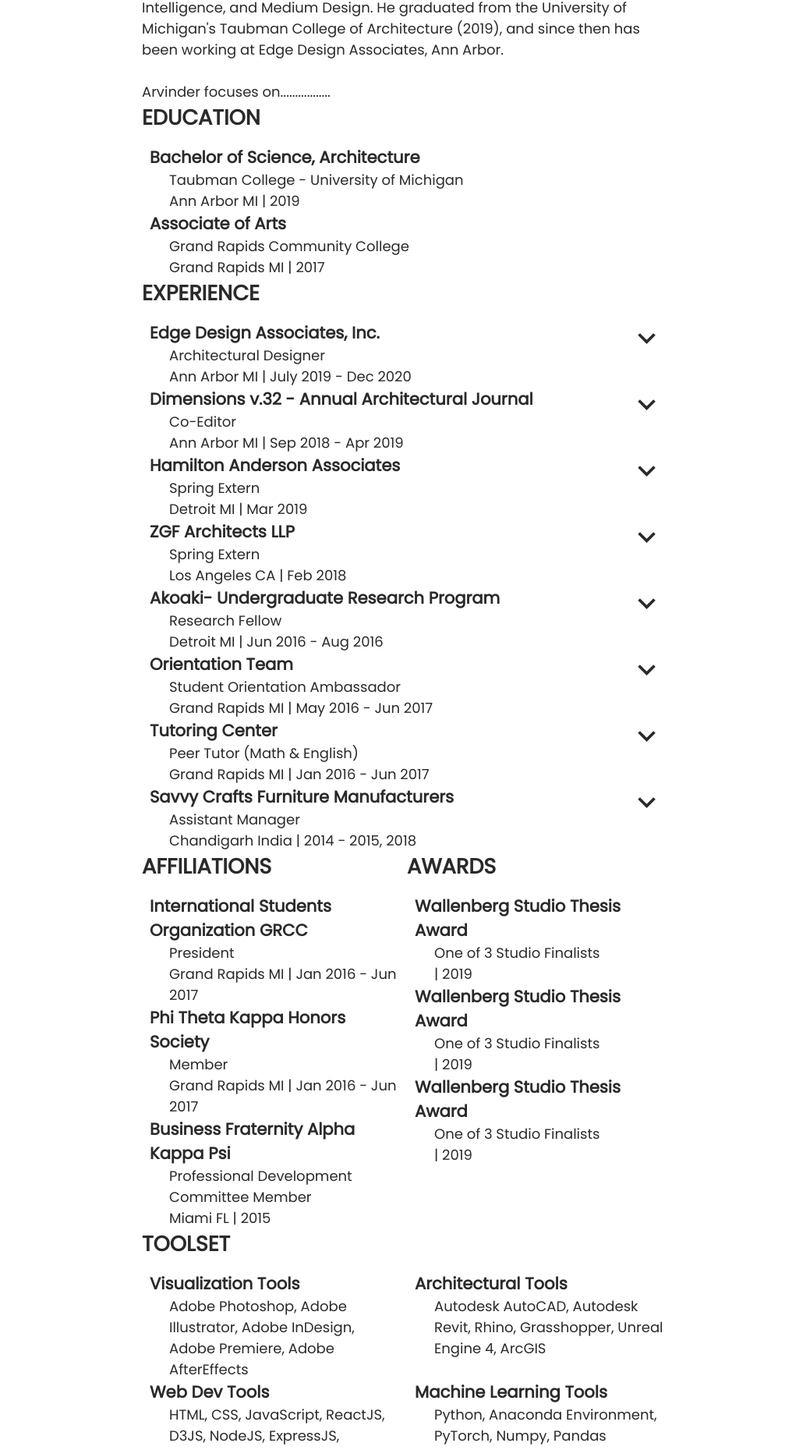
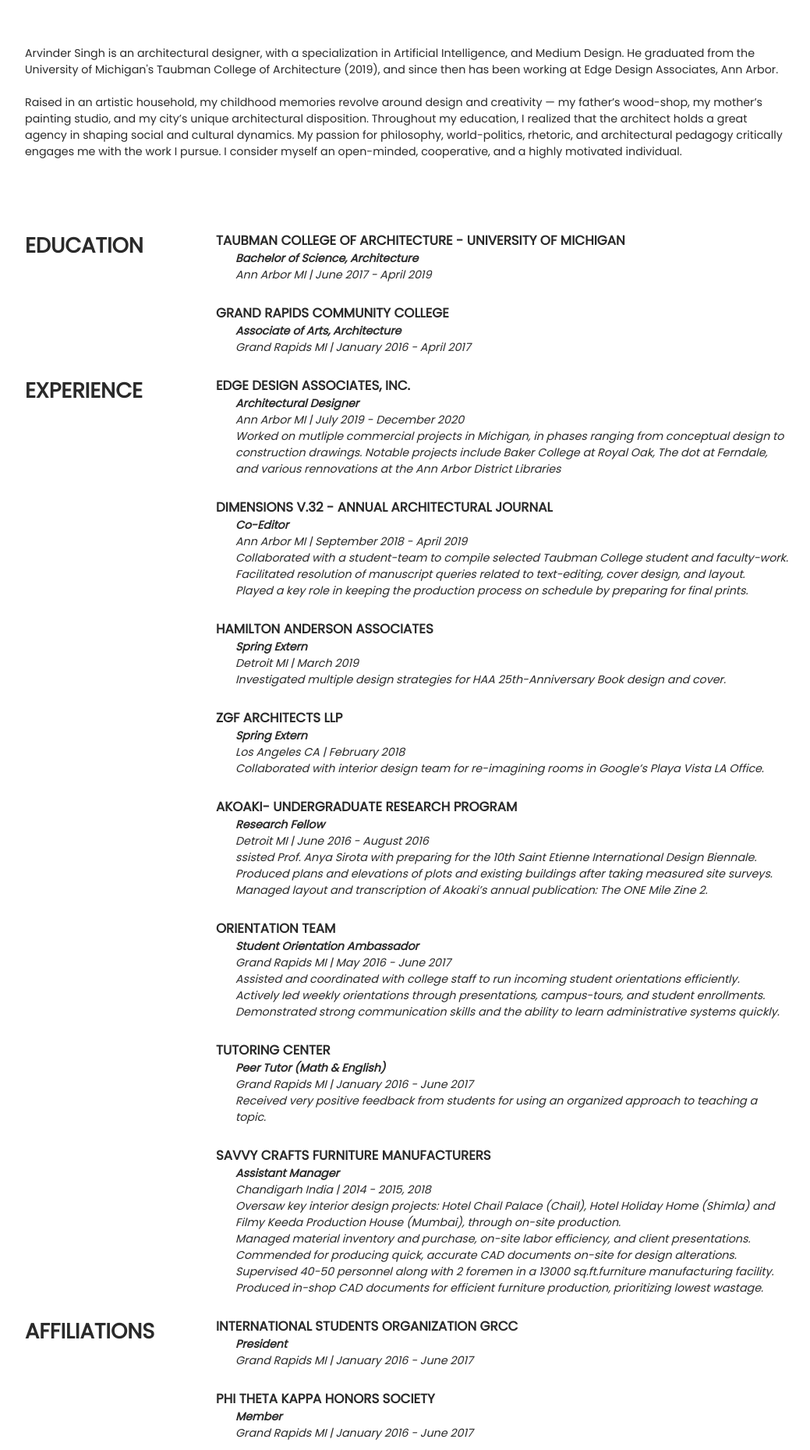
Before and after one commit to sardarchitect/portfolio, a React (Create React App) app: page /cv in a window 1280 px wide. Shown: the part 215-2074 px from the top of the page at 78% size, without its empty margins (118-1157 px from the left). Built offline with nearby package versions, Linux system fonts and the light colour scheme; a web font is replaced by a local one.

Commit message:
added blog

```diff
--- a/src/App.js
+++ b/src/App.js
@@ -9,6 +9,7 @@
 import { Blog } from "./components/pages/Blog";
 // STYLE IMPORTS
 import "./_app.scss";
+import { BlogPage } from "./components/pages/BlogPage";
 
 function App() {
   return (
@@ -16,6 +17,7 @@
       <Switch>
         <Route exact path="/" children={[<About />, <Work/>]} />
         <Route exact path="/projects/:id" children={<WorkPage />} />
+        <Route exact path="/blog/:id" children={<BlogPage />} />
         <Route exact path="/cv" children={<Resume />} />
         <Route exact path="/blog" children={<Blog />} />
       </Switch>
--- a/src/components/pages/Blog.js
+++ b/src/components/pages/Blog.js
@@ -5,6 +5,7 @@
 // IMPORT DATASET
 import { blogList } from "../../data/BlogList";
 import { logDOM } from "@testing-library/react";
+import { Link } from "react-router-dom";
 
 export const Blog = () => {
   return (
@@ -12,7 +13,9 @@
       <h1>BLOG</h1>
       <div className="blog__grid">
         {blogList.map((post) => {
+        let url = "blog/" + post.blogId;
           return (
+            <Link to={"/"+url}>
               <div key={post.blogId} className="blog__card">
                 <div className="blog__card__text">
                   <h2>{post.title}</h2>
@@ -28,6 +31,7 @@
                   }}
                 />
               </div>
+            </Link>
           );
         })}
       </div>
--- a/src/components/pages/Resume.js
+++ b/src/components/pages/Resume.js
@@ -2,38 +2,56 @@
 import "./_resume.scss";
 
 import { ResumeItem } from "./ResumeItem";
-import { educationList, experienceList, affiliationsList, awardsList, skillsList } from "../../data/ResumeList"
+import {
+  educationList,
+  experienceList,
+  affiliationsList,
+  awardsSkillsList,
+} from "../../data/ResumeList";
 
 export const Resume = () => {
   return (
     <div className="resume" id="cv">
       <h1>CV</h1>
-      <p>
-        Arvinder Singh is an architectural designer, with a specialization in Artificial Intelligence, and Medium Design.
-        He graduated from the University of Michigan's Taubman College of Architecture (2019), and since then has been working
-        at Edge Design Associates, Ann Arbor.
-        <br/><br/>
-        Arvinder focuses on.................
-      </p>
+      <div className="resume__description">
+        Arvinder Singh is an architectural designer, with a specialization in
+        Artificial Intelligence, and Medium Design. He graduated from the
+        University of Michigan's Taubman College of Architecture (2019), and
+        since then has been working at Edge Design Associates, Ann Arbor.
+        <br />
+        <br />
+        Raised in an artistic household, my childhood memories revolve around
+        design and creativity — my father’s wood-shop, my mother’s painting
+        studio, and my city’s unique architectural disposition. Throughout my
+        education, I realized that the architect holds a great agency in shaping
+        social and cultural dynamics. My passion for philosophy, world-politics,
+        rhetoric, and architectural pedagogy critically engages me with the work
+        I pursue. I consider myself an open-minded, cooperative, and a highly
+        motivated individual.
+      </div>
 
       <div className="resume__section">
         <h2> EDUCATION </h2>
 
+        <div className="resume__section__list">
         {educationList.map((item) => {
           return (
             <ResumeItem
               title={item.title}
-              role={item.role}
               location={item.location}
               date={item.date}
+              role={item.role}
+
             />
           );
         })}
-
+        </div>
       </div>
 
       <div className="resume__section">
         <h2> EXPERIENCE </h2>
+
+        <div className="resume__section__list">
 
         {experienceList.map((item) => {
           return (
@@ -46,12 +64,13 @@
             />
           );
         })}
+        </div>
       </div>
 
-      <div className="resume__section__grid">
         <div className="resume__section">
+          <h2> AFFILIATIONS </h2>
+          <div className="resume__section__list">
 
-          <h2> AFFILIATIONS </h2>
           {affiliationsList.map((item) => {
             return (
               <ResumeItem
@@ -62,40 +81,25 @@
               />
             );
           })}
-        </div>
+          </div>
+          </div>
 
         <div className="resume__section">
-          <h2> AWARDS </h2>
-          {awardsList.map((item) => {
+          <h2> AWARDS & SKILLS </h2>
+          <div className="resume__section__list">
+
+          {awardsSkillsList.map((item) => {
             return (
               <ResumeItem
                 title={item.title}
                 role={item.role}
                 date={item.date}
+                description={item.description}
               />
             );
           })}
         </div>
-      </div>
-
-        <div className="resume__section">
-          <h2> TOOLSET </h2>
-          <div className="resume__section__grid">
-
-
-          {skillsList.map((item) => {
-            return (
-              <ResumeItem
-                title={item.title}
-                role={item.role}
-                location={item.location}
-                date={item.date}
-              />
-            );
-          })}
-
         </div>
       </div>
-    </div>
   );
 };
--- a/src/components/pages/ResumeItem.js
+++ b/src/components/pages/ResumeItem.js
@@ -1,38 +1,21 @@
 import React, { useState } from "react";
-import { MdExpandMore, MdExpandLess } from "react-icons/md";
 
 export const ResumeItem = ({ title, role, location, date, description }) => {
-  const [descriptionToggle, setDescriptionToggle] = useState(false);
-
   return (
-    <div
-      className="resume__item"
-      onClick={() => setDescriptionToggle(!descriptionToggle)}
-    >
+    <div className="resume__item">
       <div className="resume__item__header">
-        <h3>{title}</h3>
-        {description == null ? null : (
-          <div className="resume__item__description__toggle">
-            <a>{descriptionToggle ? <MdExpandLess /> : <MdExpandMore />}</a>
-          </div>
-        )}
+        <h3>{title.toUpperCase()}</h3>
       </div>
       <div className="resume__item__inner">
-        <p>{role}</p>
+        <p className="resume__role">{role}</p>
         <p>
-          {location} {date ? " | " + date : null}
+          {location ? location + " | " : null} {date ? date : null}
         </p>
-        <ul
-          className={
-            descriptionToggle
-              ? "resume__item__description resume__item__description__show"
-              : "resume__item__description resume__item__description__hidden"
-          }
-        >
+        <div className="resume__item__description">
           {description == null
             ? null
-            : description.map((item) => <li>{item}</li>)}
-        </ul>
+            : description.map((item) => <p>{item}</p>)}
+        </div>
       </div>
     </div>
   );
--- a/src/components/pages/_resume.scss
+++ b/src/components/pages/_resume.scss
@@ -1,7 +1,6 @@
 @use '../../utils/utils' as u;
 
 .resume {
-  padding: 0 20px;
   margin-top: 75px;
   h1 {
     text-align: center;
@@ -9,54 +8,47 @@
     font-size: u.$headingSize;
   }
   h2 {
-    text-align: left;
     font-size: u.$subheadingSize;
-    margin-bottom: 15px;
+    align-self: flex-start;
+  }
+  .resume__description{
+    margin: 10ch 0;
   }
   .resume__section {
-  }
-  .resume__section__grid {
     display: grid;
     grid-template-columns: 1fr;
+    text-align: center;
   }
   .resume__item {
-    padding: 0 10px;
+    margin: 0 0 25px 0;
     .resume__item__header{
       position: relative;
       .resume__item__description__toggle svg {
         position: absolute;
         top: 0;
         right: 0;
-        height: calc(30px + (50 - 30) * ((100vw - 300px) / (1600 - 300)));
-        width: calc(30px + (50 - 30) * ((100vw - 300px) / (1600 - 300)));
       }
     }
     .resume__item__inner {
-      margin: 0 0 0 25px;
+      font-style: italic;
+      margin-left: 25px;
+      .resume__role{
+        font-weight: 700;
+      }
     }
 
     .resume__item__description {
       transition: 0.2s max-height;
-      overflow: hidden;
-      padding: 0 25px;
-      li {
-        list-style: circle;
-      }
-    }
-    .resume__item__description__show {
-      max-height: 500px;
-    }
-    .resume__item__description__hidden {
-      max-height: 0;
     }
   }
 }
 
-@media only screen and (min-width: 1000px) {
+@media only screen and (min-width: 700px) {
   .resume {
-    padding: 0 150px;
-    .resume__section__grid {
-      grid-template-columns: 1fr 1fr;
+    .resume__section {
+      display: grid;
+      grid-template-columns: 1fr 3fr;
+      text-align: left;
     }
   }
 }
--- a/src/data/BlogList.js
+++ b/src/data/BlogList.js
@@ -6,8 +6,6 @@
     date: "Jan 05 '21",
     thumbnail: "https://4.img-dpreview.com/files/p/E~TS590x0~articles/3925134721/0266554465.jpeg",
     text: [
-      `Studio: Brittany Utting`,
-      `Site: Ann Arbor MI`,
      `American suburbanization has created an uneventful dystopia that lacks pedestrian anchorage, walk-ability, and social infrastructure. This car-dependent, eveloper-oriented sub-urbanization also creates spaces that economically disincentivizes lower-income housing, gives way to sprawl, and promotes longer commutes.`,
       `This project creates a disruption within the critiqued American suburbiaby introducing a society of “DIY Makers” similar to the type proposed by Adam Greenfield in Toward a New Political Economy of Matter. By providing tools for manufacturing within a spatial rule-set, this project predicts a new sub-urban typology for a community-based development.`,
       `This new form of urbanism stays cohesive and structured in form, yet becomes organic in behavior. The project speculates the introduction of markets, cafes, residential quarters, and employment opportunities, providing a re-densification of suburbia at a smaller scale.`,
@@ -20,8 +18,6 @@
     date: "Jan 05 '21",
     thumbnail: "https://4.img-dpreview.com/files/p/E~TS590x0~articles/3925134721/0266554465.jpeg",
     text: [
-      `Studio: Brittany Utting`,
-      `Site: Ann Arbor MI`,
       `American suburbanization has created an uneventful dystopia that lacks pedestrian anchorage, walk-ability, and social infrastructure. This car-dependent, eveloper-oriented sub-urbanization also creates spaces that economically disincentivizes lower-income housing, gives way to sprawl, and promotes longer commutes.`,
       `This project creates a disruption within the critiqued American suburbiaby introducing a society of “DIY Makers” similar to the type proposed by Adam Greenfield in Toward a New Political Economy of Matter. By providing tools for manufacturing within a spatial rule-set, this project predicts a new sub-urban typology for a community-based development.`,
       `This new form of urbanism stays cohesive and structured in form, yet becomes organic in behavior. The project speculates the introduction of markets, cafes, residential quarters, and employment opportunities, providing a re-densification of suburbia at a smaller scale.`,
@@ -34,8 +30,6 @@
     date: "Jan 05 '21",
     thumbnail: "https://4.img-dpreview.com/files/p/E~TS590x0~articles/3925134721/0266554465.jpeg",
     text: [
-      `Studio: Brittany Utting`,
-      `Site: Ann Arbor MI`,
       `American suburbanization has created an uneventful dystopia that lacks pedestrian anchorage, walk-ability, and social infrastructure. This car-dependent, eveloper-oriented sub-urbanization also creates spaces that economically disincentivizes lower-income housing, gives way to sprawl, and promotes longer commutes.`,
       `This project creates a disruption within the critiqued American suburbiaby introducing a society of “DIY Makers” similar to the type proposed by Adam Greenfield in Toward a New Political Economy of Matter. By providing tools for manufacturing within a spatial rule-set, this project predicts a new sub-urban typology for a community-based development.`,
       `This new form of urbanism stays cohesive and structured in form, yet becomes organic in behavior. The project speculates the introduction of markets, cafes, residential quarters, and employment opportunities, providing a re-densification of suburbia at a smaller scale.`,
--- a/src/data/ResumeList.js
+++ b/src/data/ResumeList.js
@@ -1,15 +1,15 @@
 export const educationList = [
   {
-    title: "Bachelor of Science, Architecture",
-    role: "Taubman College - University of Michigan",
+    title: "Taubman College of Architecture - University of Michigan",
+    role: "Bachelor of Science, Architecture",
     location: "Ann Arbor MI",
-    date: "2019",
+    date: "June 2017 - April 2019",
   },
   {
-    title: "Associate of Arts",
-    role: "Grand Rapids Community College",
+    title: "Grand Rapids Community College",
+    role: "Associate of Arts, Architecture",
     location: "Grand Rapids MI",
-    date: "2017",
+    date: "January 2016 - April 2017",
   },
 ]
 export const experienceList = [
@@ -17,14 +17,18 @@
     title: "Edge Design Associates, Inc.",
     role: "Architectural Designer",
     location: "Ann Arbor MI",
-    date: "July 2019 - Dec 2020",
-    description: ["work", "work", "work"],
+    date: "July 2019 - December 2020",
+    description: [
+      "Worked on mutliple commercial projects in Michigan, in phases ranging from conceptual design to \
+      construction drawings. Notable projects include Baker College at Royal Oak, The dot at Ferndale, and \
+      various rennovations at the Ann Arbor District Libraries"
+    ],
   },
   {
     title: "Dimensions v.32 - Annual Architectural Journal",
     role: "Co-Editor",
     location: "Ann Arbor MI",
-    date: " Sep 2018 - Apr 2019",
+    date: " September 2018 - April 2019",
     description: [
       "Collaborated with a student-team to compile selected Taubman College student and faculty-work.",
       "Facilitated resolution of manuscript queries related to text-editing, cover design, and layout.",
@@ -35,7 +39,7 @@
     title: "Hamilton Anderson Associates",
     role: "Spring Extern",
     location: "Detroit MI",
-    date: "Mar 2019",
+    date: "March 2019",
     description: [
       "Investigated multiple design strategies for HAA 25th-Anniversary Book design and cover.",
     ],
@@ -44,7 +48,7 @@
     title: "ZGF Architects LLP",
     role: "Spring Extern",
     location: "Los Angeles CA",
-    date: "Feb 2018",
+    date: "February 2018",
     description: [
       "Collaborated with interior design team for re-imagining rooms in Google’s Playa Vista LA Office.",
     ],
@@ -53,7 +57,7 @@
     title: "Akoaki- Undergraduate Research Program",
     role: "Research Fellow",
     location: "Detroit MI",
-    date: "Jun 2016 - Aug 2016",
+    date: "June 2016 - August 2016",
     description: [
       "ssisted Prof. Anya Sirota with preparing for the 10th Saint Etienne International Design Biennale.",
       "Produced plans and elevations of plots and existing buildings after taking measured site surveys.",
@@ -64,7 +68,7 @@
     title: "Orientation Team",
     role: "Student Orientation Ambassador",
     location: "Grand Rapids MI",
-    date: "May 2016 - Jun 2017",
+    date: "May 2016 - June 2017",
     description: [
       "Assisted and coordinated with college staff to run incoming student orientations efficiently.",
       "Actively led weekly orientations through presentations, campus-tours, and student enrollments.",
@@ -75,7 +79,7 @@
     title: "Tutoring Center",
     role: "Peer Tutor (Math & English)",
     location: "Grand Rapids MI",
-    date: "Jan 2016 - Jun 2017",
+    date: "January 2016 - June 2017",
     description: [
       "Received very positive feedback from students for using an organized approach to teaching a topic.",
     ],
@@ -100,60 +104,62 @@
     title: "International Students Organization GRCC",
     role: "President",
     location: "Grand Rapids MI",
-    date: "Jan 2016 - Jun 2017",
+    date: "January 2016 - June 2017",
   },
   {
     title: "Phi Theta Kappa Honors Society ",
     role: "Member",
     location: "Grand Rapids MI",
-    date: "Jan 2016 - Jun 2017",
+    date: "January 2016 - June 2017",
   },
   {
     title: "Business Fraternity Alpha Kappa Psi",
     role: "Professional Development Committee Member",
     location: "Miami FL",
-    date: "2015",
+    date: "August 2015 - December 2015",
   },
 ];
 
-export const awardsList = [
+export const awardsSkillsList = [
   {
     title: "Wallenberg Studio Thesis Award",
-    role: "One of 3 Studio Finalists",
+    role: "Studio Finalist",
     date: "2019",
   },
   {
-    title: "Wallenberg Studio Thesis Award",
-    role: "One of 3 Studio Finalists",
-    date: "2019",
+    title: "Student Show Award",
+    role: "Studio Finalist",
+    date: "2018",
   },
   {
-    title: "Wallenberg Studio Thesis Award",
-    role: "One of 3 Studio Finalists",
-    date: "2019",
-  },
-];
-
-export const skillsList = [
+    title: "Software: Design",
+    description: [
+      "Adobe Photoshop, Adobe Illustrator, Adobe InDesign, Adobe Premiere, Adobe AfterEffects"
+    ]
+    },
   {
-    title: "Visualization Tools",
-    role: "Adobe Photoshop, Adobe Illustrator, Adobe InDesign, Adobe Premiere, Adobe AfterEffects"
+    title: "Software: Architectural",
+    description: [
+      "AutoCAD, Revit, Rhino, Grasshopper, Unreal Engine 4, ArcGIS"
+    ]
   },
   {
-    title: "Architectural Tools",
-    role: "Autodesk AutoCAD, Autodesk Revit, Rhino, Grasshopper, Unreal Engine 4, ArcGIS"
+    title: "Software: Web Development",
+    description:[
+       "HTML, CSS, JavaScript, ReactJS, NodeJS, ExpressJS, MongoDB, Mongoose"
+    ]
   },
   {
-    title: "Web Dev Tools",
-    role: "HTML, CSS, JavaScript, ReactJS, D3JS, NodeJS, ExpressJS, MongoDB, Mongoose"
-  },
-  {
-    title: "Machine Learning Tools",
-    role: "Python, Anaconda Environment, PyTorch, Numpy, Pandas"
+    title: "Software: Machine Learning",
+    description:[
+       "Python, Anaconda Environment, PyTorch, Numpy, Pandas"
+    ]
   },
   {
     title: "Languages",
-    role: "English, Hindi, Punjabi"
+    description:[
+       "English, Hindi, Punjabi",
+       "IELTS: 8.5"
+    ]
   },
-
 ];
--- a/src/utils/_utils.scss
+++ b/src/utils/_utils.scss
@@ -9,7 +9,7 @@
 // FONTS
 $headingSize: calc(40px + (100 - 40) * ((100vw - 300px) / (1600 - 300)));
 $subheadingSize: calc(18px + (30 - 18) * ((100vw - 300px) / (1600 - 300)));
-$textSize: calc(12px + (20 - 12) * ((100vw - 300px) / (1600 - 300)));
+$textSize: calc(12px + (15 - 12) * ((100vw - 300px) / (1600 - 300)));
 // $headingFamily: "Montserrat Subrayada", sans-serif;
 $headingFamily: 'Space Grotesk', sans-serif;
 $textFamily: "Poppins", sans-serif;
```
Also changed, not shown: src/components/pages/BlogPage.js (added, +37 -0 lines), src/components/pages/_blogpage.scss (added). Lines whose indentation alone changed are shown as unchanged.
